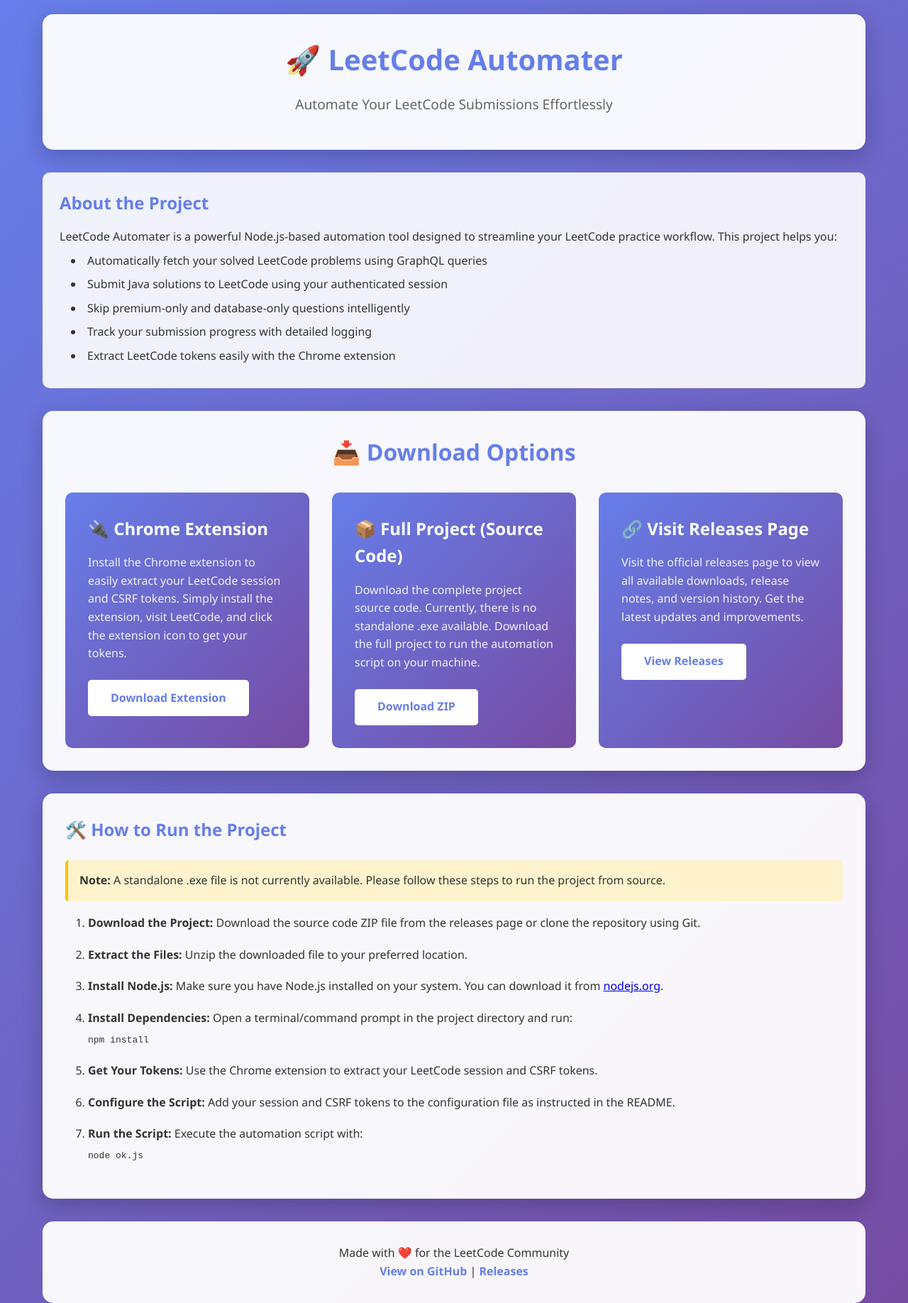
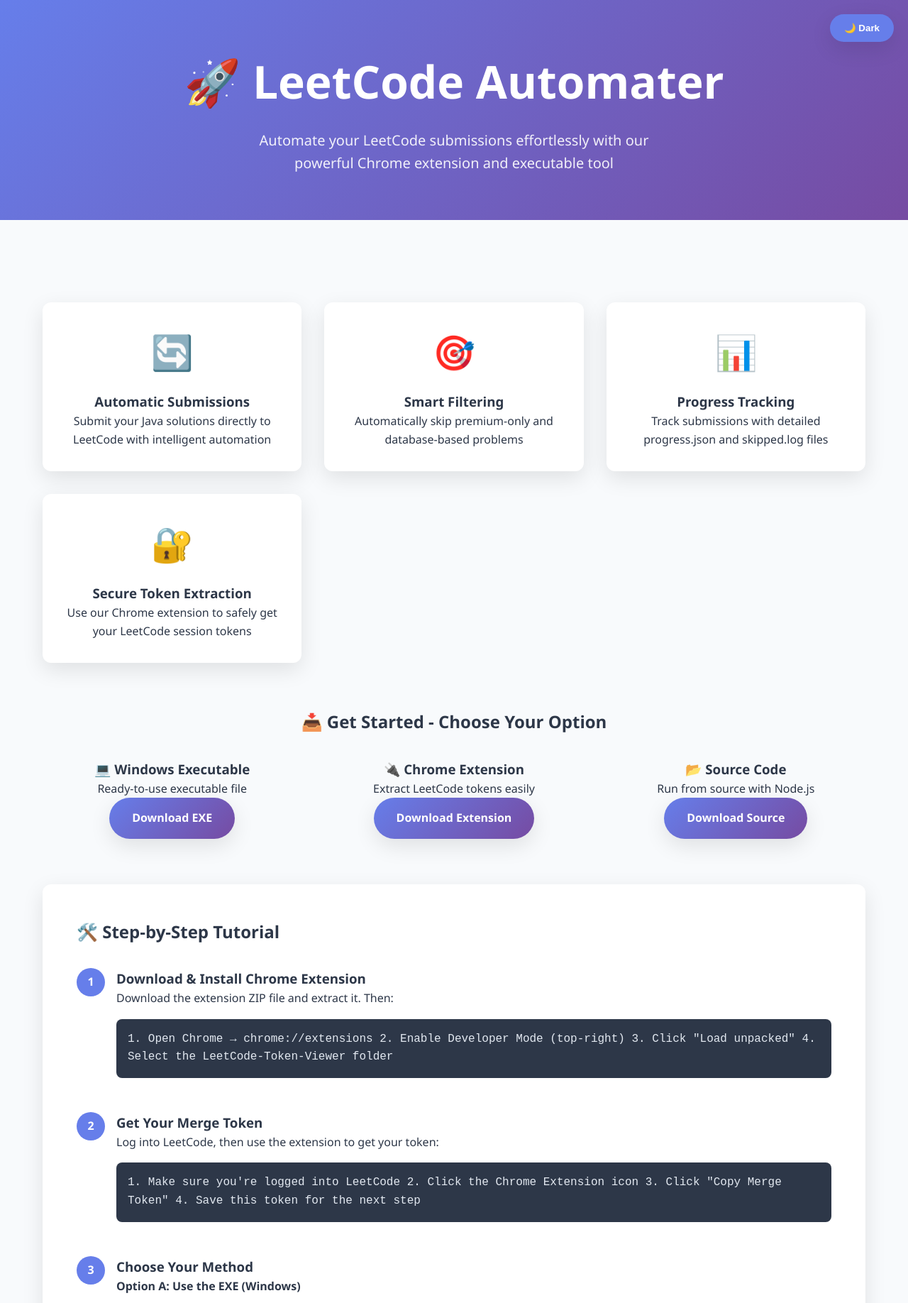
Before and after one commit to Tarini-Ag/LeetcodeAutomater, a browser extension: page website/index.html in a window 1280 px wide. Shown: the top 1836 px of the page at 71% size. Drawn offline with Linux system fonts and the light colour scheme.

Commit message:
Update landing page with modern design, dark/light mode, and complete tutorial (Issue #28)
Complete website overhaul as requested in Issue #28:

✅ Modern responsive landing page design
✅ Dark/Light theme toggle with localStorage persistence
✅ Download buttons for Windows EXE and Chrome Extension
✅ Source code download option
✅ Step-by-step tutorial section with 4 detailed steps
✅ Features showcase grid highlighting key capabilities
✅ No external libraries - pure HTML, CSS, and JavaScript only
✅ Reflects latest README.md instructions
✅ Mobile-responsive design
✅ Professional styling with gradients and modern UI elements

All requirements from the issue have been implemented including the constraint to not use React.js or external frameworks.

```diff
--- a/website/index.html
+++ b/website/index.html
@@ -3,242 +3,334 @@
 <head>
     <meta charset="UTF-8">
     <meta name="viewport" content="width=device-width, initial-scale=1.0">
-    <title>LeetCode Automater - Landing Page</title>
+    <title>LeetCode Automater - Automate Your LeetCode Journey</title>
     <style>
-        * {
-            margin: 0;
-            padding: 0;
-            box-sizing: border-box;
+        * { margin: 0; padding: 0; box-sizing: border-box; }
+
+        :root {
+            --primary: #667eea;
+            --secondary: #764ba2;
+            --bg-light: #f8fafc;
+            --bg-dark: #1a202c;
+            --text-light: #2d3748;
+            --text-dark: #f7fafc;
+            --card-light: #ffffff;
+            --card-dark: #2d3748;
+            --shadow: 0 10px 30px rgba(0,0,0,0.1);
         }
 
         body {
-            font-family: 'Segoe UI', Tahoma, Geneva, Verdana, sans-serif;
+            font-family: 'Segoe UI', system-ui, sans-serif;
             line-height: 1.6;
-            color: #333;
-            background: linear-gradient(135deg, #667eea 0%, #764ba2 100%);
-            min-height: 100vh;
+            transition: all 0.3s ease;
         }
 
-        .container {
-            max-width: 1200px;
-            margin: 0 auto;
-            padding: 20px;
+        .light-theme {
+            background: var(--bg-light);
+            color: var(--text-light);
         }
 
-        header {
-            background: rgba(255, 255, 255, 0.95);
-            padding: 2rem;
-            border-radius: 15px;
-            box-shadow: 0 10px 30px rgba(0, 0, 0, 0.2);
-            margin-bottom: 2rem;
-            text-align: center;
+        .dark-theme {
+            background: var(--bg-dark);
+            color: var(--text-dark);
         }
 
-        h1 {
-            color: #667eea;
-            font-size: 2.5rem;
-            margin-bottom: 1rem;
+        .theme-toggle {
+            position: fixed;
+            top: 20px;
+            right: 20px;
+            z-index: 1000;
+            background: var(--primary);
+            color: white;
+            border: none;
+            padding: 12px 20px;
+            border-radius: 50px;
+            cursor: pointer;
+            font-weight: bold;
+            box-shadow: var(--shadow);
+            transition: transform 0.3s ease;
         }
 
-        .subtitle {
-            font-size: 1.2rem;
-            color: #666;
-            margin-bottom: 1rem;
+        .theme-toggle:hover { transform: scale(1.05); }
+
+        .container { max-width: 1200px; margin: 0 auto; padding: 20px; }
+
+        header {
+            text-align: center;
+            padding: 4rem 0;
+            background: linear-gradient(135deg, var(--primary), var(--secondary));
+            color: white;
+            margin-bottom: 3rem;
         }
 
-        .description {
-            background: rgba(255, 255, 255, 0.9);
-            padding: 1.5rem;
-            border-radius: 10px;
-            margin: 2rem 0;
+        .hero h1 {
+            font-size: clamp(2.5rem, 5vw, 4rem);
+            margin-bottom: 1rem;
+            font-weight: 700;
         }
 
-        .description h2 {
-            color: #667eea;
-            margin-bottom: 1rem;
+        .hero p {
+            font-size: 1.25rem;
+            opacity: 0.9;
+            max-width: 600px;
+            margin: 0 auto;
         }
 
-        .description ul {
-            list-style-position: inside;
-            margin-left: 1rem;
+        .features {
+            display: grid;
+            grid-template-columns: repeat(auto-fit, minmax(300px, 1fr));
+            gap: 2rem;
+            margin: 3rem 0;
         }
 
-        .description li {
-            margin: 0.5rem 0;
+        .feature {
+            background: var(--card-light);
+            padding: 2rem;
+            border-radius: 12px;
+            box-shadow: var(--shadow);
+            text-align: center;
+            transition: transform 0.3s ease;
         }
 
-        .download-section {
-            background: rgba(255, 255, 255, 0.95);
-            padding: 2rem;
-            border-radius: 15px;
-            margin: 2rem 0;
-            box-shadow: 0 10px 30px rgba(0, 0, 0, 0.2);
+        .dark-theme .feature { background: var(--card-dark); }
+
+        .feature:hover { transform: translateY(-5px); }
+
+        .feature-icon {
+            font-size: 3rem;
+            margin-bottom: 1rem;
+            display: block;
         }
 
-        .download-section h2 {
-            color: #667eea;
+        .downloads {
             text-align: center;
-            margin-bottom: 2rem;
-            font-size: 2rem;
+            margin: 4rem 0;
         }
 
         .download-grid {
             display: grid;
-            grid-template-columns: repeat(auto-fit, minmax(300px, 1fr));
+            grid-template-columns: repeat(auto-fit, minmax(250px, 1fr));
             gap: 2rem;
-            margin-top: 2rem;
-        }
-
-        .download-card {
-            background: linear-gradient(135deg, #667eea 0%, #764ba2 100%);
-            padding: 2rem;
-            border-radius: 10px;
-            color: white;
-            transition: transform 0.3s ease, box-shadow 0.3s ease;
-        }
-
-        .download-card:hover {
-            transform: translateY(-5px);
-            box-shadow: 0 15px 40px rgba(0, 0, 0, 0.3);
-        }
-
-        .download-card h3 {
-            font-size: 1.5rem;
-            margin-bottom: 1rem;
-        }
-
-        .download-card p {
-            margin-bottom: 1.5rem;
-            opacity: 0.9;
+            margin: 2rem 0;
         }
 
         .download-btn {
             display: inline-block;
-            background: white;
-            color: #667eea;
-            padding: 0.8rem 2rem;
+            background: linear-gradient(135deg, var(--primary), var(--secondary));
+            color: white;
+            padding: 1rem 2rem;
             text-decoration: none;
-            border-radius: 5px;
+            border-radius: 50px;
             font-weight: bold;
             transition: all 0.3s ease;
+            box-shadow: var(--shadow);
         }
 
         .download-btn:hover {
-            background: #f0f0f0;
-            transform: scale(1.05);
+            transform: translateY(-2px);
+            box-shadow: 0 15px 40px rgba(0,0,0,0.2);
         }
 
-        .instructions {
-            background: rgba(255, 255, 255, 0.95);
-            padding: 2rem;
-            border-radius: 15px;
-            margin: 2rem 0;
-            box-shadow: 0 10px 30px rgba(0, 0, 0, 0.2);
+        .tutorial {
+            background: var(--card-light);
+            border-radius: 12px;
+            padding: 3rem;
+            margin: 3rem 0;
+            box-shadow: var(--shadow);
         }
 
-        .instructions h2 {
-            color: #667eea;
-            margin-bottom: 1.5rem;
+        .dark-theme .tutorial { background: var(--card-dark); }
+
+        .step {
+            display: flex;
+            align-items: flex-start;
+            margin: 2rem 0;
+            gap: 1rem;
         }
 
-        .instructions ol {
-            margin-left: 2rem;
+        .step-number {
+            background: var(--primary);
+            color: white;
+            width: 40px;
+            height: 40px;
+            border-radius: 50%;
+            display: flex;
+            align-items: center;
+            justify-content: center;
+            font-weight: bold;
+            flex-shrink: 0;
         }
 
-        .instructions li {
+        .code {
+            background: #2d3748;
+            color: #e2e8f0;
+            padding: 1rem;
+            border-radius: 8px;
+            font-family: 'Courier New', monospace;
             margin: 1rem 0;
-            line-height: 1.8;
-        }
-
-        .note {
-            background: #fff3cd;
-            border-left: 4px solid #ffc107;
-            padding: 1rem;
-            margin: 1rem 0;
-            border-radius: 5px;
         }
 
         footer {
-            background: rgba(255, 255, 255, 0.95);
+            text-align: center;
             padding: 2rem;
-            border-radius: 15px;
-            text-align: center;
-            margin-top: 2rem;
+            margin-top: 4rem;
+            border-top: 1px solid #e2e8f0;
         }
 
-        footer a {
-            color: #667eea;
-            text-decoration: none;
-            font-weight: bold;
-        }
+        .dark-theme footer { border-color: #4a5568; }
 
-        footer a:hover {
-            text-decoration: underline;
+        @media (max-width: 768px) {
+            .container { padding: 10px; }
+            header { padding: 2rem 0; }
+            .hero h1 { font-size: 2.5rem; }
+            .step { flex-direction: column; }
         }
     </style>
 </head>
-<body>
-    <div class="container">
+<body class="light-theme">
+    <button class="theme-toggle" onclick="toggleTheme()" id="themeToggle">🌙 Dark</button>
+
     <header>
+        <div class="hero">
             <h1>🚀 LeetCode Automater</h1>
-            <p class="subtitle">Automate Your LeetCode Submissions Effortlessly</p>
+            <p>Automate your LeetCode submissions effortlessly with our powerful Chrome extension and executable tool</p>
+        </div>
     </header>
 
-        <div class="description">
-            <h2>About the Project</h2>
-            <p>LeetCode Automater is a powerful Node.js-based automation tool designed to streamline your LeetCode practice workflow. This project helps you:</p>
-            <ul>
-                <li>Automatically fetch your solved LeetCode problems using GraphQL queries</li>
-                <li>Submit Java solutions to LeetCode using your authenticated session</li>
-                <li>Skip premium-only and database-only questions intelligently</li>
-                <li>Track your submission progress with detailed logging</li>
-                <li>Extract LeetCode tokens easily with the Chrome extension</li>
-            </ul>
+    <div class="container">
+        <section class="features">
+            <div class="feature">
+                <span class="feature-icon">🔄</span>
+                <h3>Automatic Submissions</h3>
+                <p>Submit your Java solutions directly to LeetCode with intelligent automation</p>
             </div>
+            <div class="feature">
+                <span class="feature-icon">🎯</span>
+                <h3>Smart Filtering</h3>
+                <p>Automatically skip premium-only and database-based problems</p>
+            </div>
+            <div class="feature">
+                <span class="feature-icon">📊</span>
+                <h3>Progress Tracking</h3>
+                <p>Track submissions with detailed progress.json and skipped.log files</p>
+            </div>
+            <div class="feature">
+                <span class="feature-icon">🔐</span>
+                <h3>Secure Token Extraction</h3>
+                <p>Use our Chrome extension to safely get your LeetCode session tokens</p>
+            </div>
+        </section>
 
-        <div class="download-section">
-            <h2>📥 Download Options</h2>
+        <section class="downloads">
+            <h2>📥 Get Started - Choose Your Option</h2>
             <div class="download-grid">
-                <div class="download-card">
+                <div>
+                    <h3>💻 Windows Executable</h3>
+                    <p>Ready-to-use executable file</p>
+                    <a href="https://github.com/Omkumar2003/LeetcodeAutomater/releases/download/1.04/LeetcodeAutomater.exe" class="download-btn">Download EXE</a>
+                </div>
+                <div>
                     <h3>🔌 Chrome Extension</h3>
-                    <p>Install the Chrome extension to easily extract your LeetCode session and CSRF tokens. Simply install the extension, visit LeetCode, and click the extension icon to get your tokens.</p>
-                    <a href="https://github.com/Omkumar2003/LeetcodeAutomater/releases/download/1.01/LeetCode-Token-Viewer.zip" class="download-btn">Download Extension</a>
+                    <p>Extract LeetCode tokens easily</p>
+                    <a href="https://github.com/Omkumar2003/LeetcodeAutomater/releases/download/1.04/LeetCode-Token-Viewer.zip" class="download-btn">Download Extension</a>
                 </div>
+                <div>
+                    <h3>📂 Source Code</h3>
+                    <p>Run from source with Node.js</p>
+                    <a href="https://github.com/Omkumar2003/LeetcodeAutomater/archive/refs/heads/main.zip" class="download-btn">Download Source</a>
+                </div>
+            </div>
+        </section>
 
-                <div class="download-card">
-                    <h3>📦 Full Project (Source Code)</h3>
-                    <p>Download the complete project source code. Currently, there is no standalone .exe available. Download the full project to run the automation script on your machine.</p>
-                    <a href="https://github.com/Omkumar2003/LeetcodeAutomater/archive/refs/tags/1.01.zip" class="download-btn">Download ZIP</a>
-                </div>
+        <section class="tutorial">
+            <h2>🛠️ Step-by-Step Tutorial</h2>
 
-                <div class="download-card">
-                    <h3>🔗 Visit Releases Page</h3>
-                    <p>Visit the official releases page to view all available downloads, release notes, and version history. Get the latest updates and improvements.</p>
-                    <a href="https://github.com/Omkumar2003/LeetcodeAutomater/releases" class="download-btn">View Releases</a>
-                </div>
+            <div class="step">
+                <div class="step-number">1</div>
+                <div>
+                    <h3>Download & Install Chrome Extension</h3>
+                    <p>Download the extension ZIP file and extract it. Then:</p>
+                    <div class="code">1. Open Chrome → chrome://extensions
+2. Enable Developer Mode (top-right)
+3. Click "Load unpacked"
+4. Select the LeetCode-Token-Viewer folder</div>
                 </div>
             </div>
 
-        <div class="instructions">
-            <h2>🛠️ How to Run the Project</h2>
-            <div class="note">
-                <strong>Note:</strong> A standalone .exe file is not currently available. Please follow these steps to run the project from source.
+            <div class="step">
+                <div class="step-number">2</div>
+                <div>
+                    <h3>Get Your Merge Token</h3>
+                    <p>Log into LeetCode, then use the extension to get your token:</p>
+                    <div class="code">1. Make sure you're logged into LeetCode
+2. Click the Chrome Extension icon
+3. Click "Copy Merge Token"
+4. Save this token for the next step</div>
                 </div>
-            <ol>
-                <li><strong>Download the Project:</strong> Download the source code ZIP file from the releases page or clone the repository using Git.</li>
-                <li><strong>Extract the Files:</strong> Unzip the downloaded file to your preferred location.</li>
-                <li><strong>Install Node.js:</strong> Make sure you have Node.js installed on your system. You can download it from <a href="https://nodejs.org/" target="_blank">nodejs.org</a>.</li>
-                <li><strong>Install Dependencies:</strong> Open a terminal/command prompt in the project directory and run:<br><code>npm install</code></li>
-                <li><strong>Get Your Tokens:</strong> Use the Chrome extension to extract your LeetCode session and CSRF tokens.</li>
-                <li><strong>Configure the Script:</strong> Add your session and CSRF tokens to the configuration file as instructed in the README.</li>
-                <li><strong>Run the Script:</strong> Execute the automation script with:<br><code>node ok.js</code></li>
-            </ol>
+            </div>
+
+            <div class="step">
+                <div class="step-number">3</div>
+                <div>
+                    <h3>Choose Your Method</h3>
+                    <p><strong>Option A: Use the EXE (Windows)</strong></p>
+                    <div class="code">1. Download LeetcodeAutomater.exe
+2. Run the executable
+3. Paste your Merge Token when prompted
+4. Let it automate your submissions!</div>
+
+                    <p><strong>Option B: Run from Source</strong></p>
+                    <div class="code">git clone https://github.com/Omkumar2003/LeetcodeAutomater.git
+cd LeetcodeAutomater
+node ok.js</div>
+                </div>
+            </div>
+
+            <div class="step">
+                <div class="step-number">4</div>
+                <div>
+                    <h3>Monitor Progress</h3>
+                    <p>The tool will create progress files to track your submissions:</p>
+                    <div class="code">📁 progress.json - Tracks successful submissions
+📁 skipped.log - Lists skipped questions with reasons</div>
+                </div>
+            </div>
+        </section>
     </div>
 
     <footer>
-            <p>Made with ❤️ for the LeetCode Community</p>
-            <p><a href="https://github.com/Omkumar2003/LeetcodeAutomater" target="_blank">View on GitHub</a> | <a href="https://github.com/Omkumar2003/LeetcodeAutomater/releases" target="_blank">Releases</a></p>
+        <p>Made with ❤️ for the LeetCode Community | <a href="https://github.com/Omkumar2003/LeetcodeAutomater" target="_blank">View on GitHub</a></p>
     </footer>
-    </div>
+
+    <script>
+        function toggleTheme() {
+            const body = document.body;
+            const toggle = document.getElementById('themeToggle');
+
+            if (body.classList.contains('light-theme')) {
+                body.classList.remove('light-theme');
+                body.classList.add('dark-theme');
+                toggle.textContent = '☀️ Light';
+                localStorage.setItem('theme', 'dark');
+            } else {
+                body.classList.remove('dark-theme');
+                body.classList.add('light-theme');
+                toggle.textContent = '🌙 Dark';
+                localStorage.setItem('theme', 'light');
+            }
+        }
+
+        // Load saved theme
+        window.addEventListener('DOMContentLoaded', () => {
+            const savedTheme = localStorage.getItem('theme');
+            const toggle = document.getElementById('themeToggle');
+
+            if (savedTheme === 'dark') {
+                document.body.classList.remove('light-theme');
+                document.body.classList.add('dark-theme');
+                toggle.textContent = '☀️ Light';
+            }
+        });
+    </script>
 </body>
 </html>
```
Lines whose indentation alone changed are shown as unchanged.
